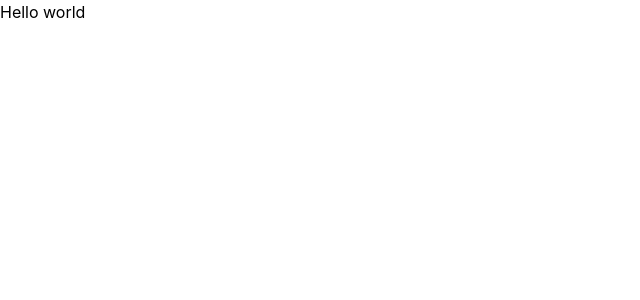
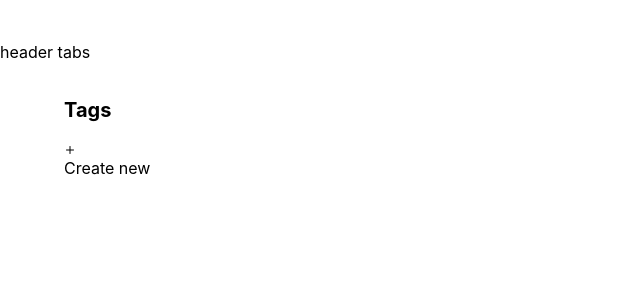
Before and after one commit to leticea/data-listing, a React app: page / in a window 1280 px wide. Shown: the top 300 px of the page, without its empty margins (0-640 px from the left). Built offline with nearby package versions, Linux system fonts and the light colour scheme; the HTML template or start-up script is replaced by a standard one.

Commit message:
feat(app.tsx): creating styles

```diff
--- a/package.json
+++ b/package.json
@@ -10,6 +10,7 @@
     "preview": "vite preview"
   },
   "dependencies": {
+    "lucide-react": "^0.336.0",
     "react": "^18.2.0",
     "react-dom": "^18.2.0"
   },
--- a/src/app.tsx
+++ b/src/app.tsx
@@ -1,3 +1,16 @@
+import { Plus } from "lucide-react";
+
 export function App() {
-  return <h1>Hello world</h1>;
+  return (
+    <div className="py-10 space-y-8">
+      <div>header tabs</div>
+      <main className="max-w-6xl mx-auto space-y-5">
+        <h1 className="text-xl font-bold">Tags</h1>
+        <button>
+          <Plus className="size-3" />
+          Create new
+        </button>
+      </main>
+    </div>
+  );
 }
```
Also changed, not shown: 1 other file (tests, documents, lock files or other folders).
